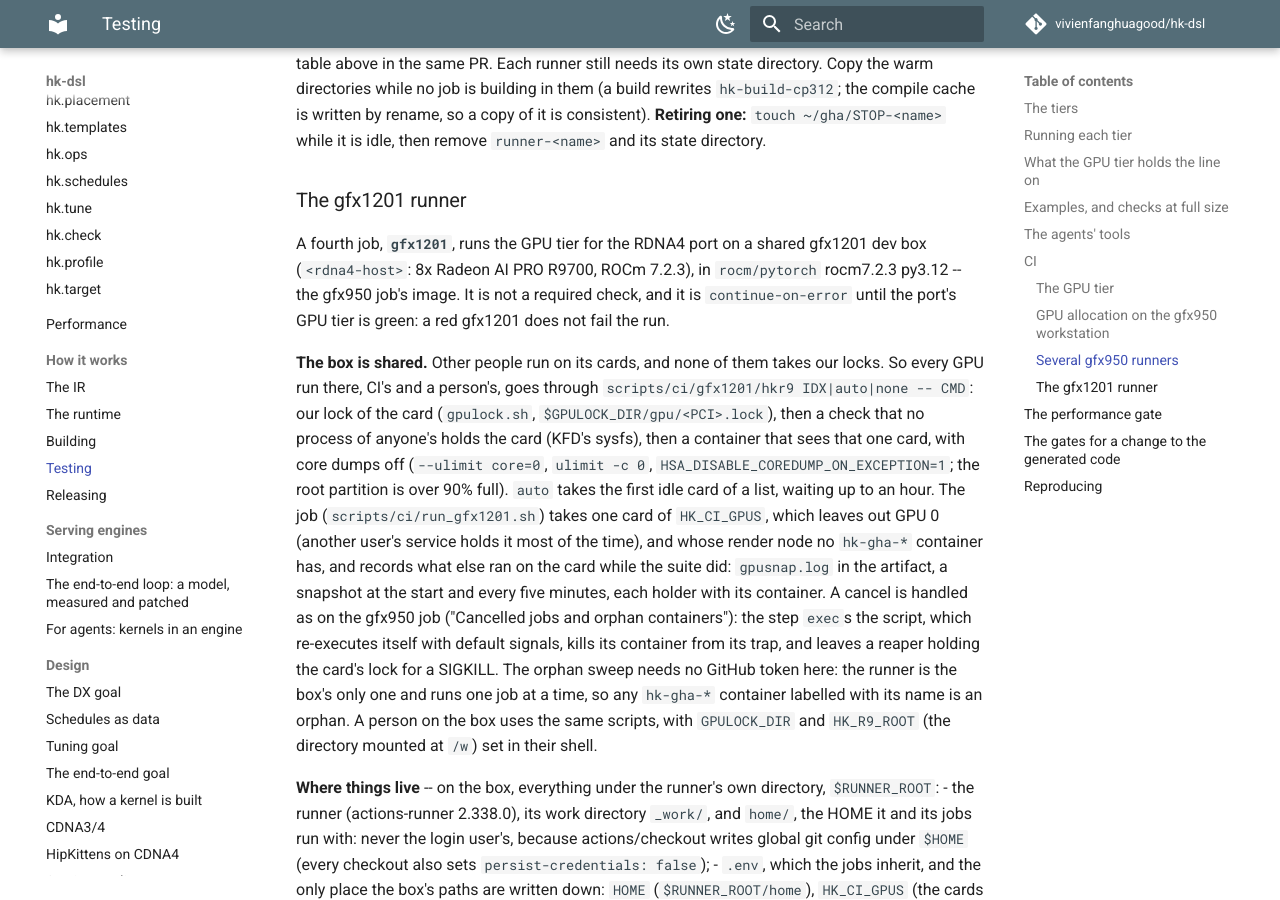
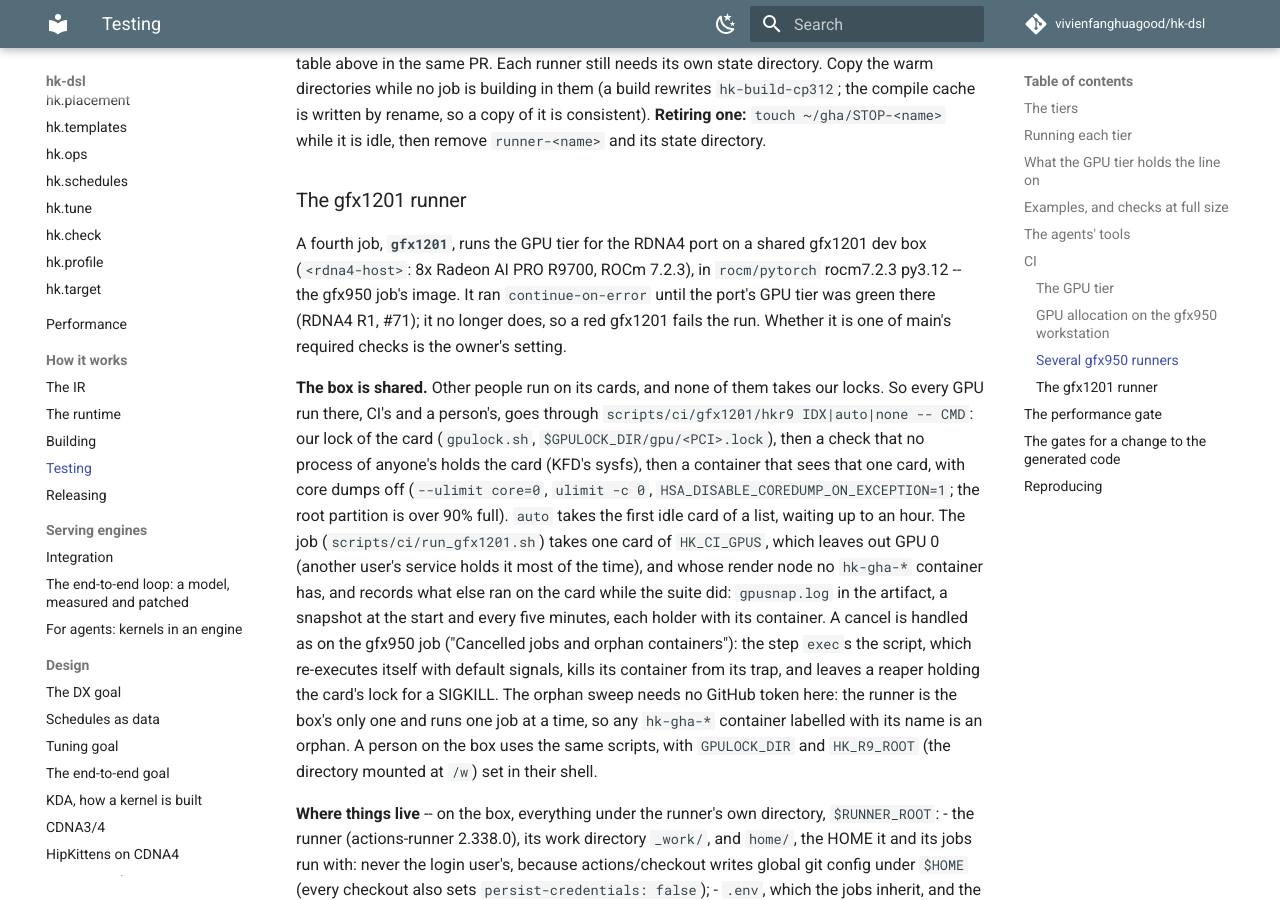
Before and after one commit to vivienfanghuagood/hk-dsl, an MkDocs documentation site: the page built from docs/testing.md, in a window 1280 px wide and 900 px high, scrolled down 10944 px. Built offline with MkDocs 1.6.1 and Material for MkDocs 9.7.7, drawn with Linux system fonts in a browser that asks for light colours; comment, search, counter and statistics services are not loaded.

Commit message:
gpu.yml: the gfx1201 job no longer continue-on-error (RDNA4 R2 done)
With R1 (#71) on main the gfx1201 GPU tier is green on the R9700 runner (917
passed, 0 failed, #67's run 40397124348), so a red gfx1201 now fails the run.
Making it one of main's required checks is the owner's setting.

Co-Authored-By: Claude <noreply@anthropic.com>

```diff
--- a/docs/testing.md
+++ b/docs/testing.md
@@ -551,9 +551,10 @@ then remove `runner-<name>` and its state directory.
 
 A fourth job, **`gfx1201`**, runs the GPU tier for the RDNA4 port on a shared
 gfx1201 dev box (`<rdna4-host>`: 8x Radeon AI PRO R9700, ROCm 7.2.3), in
-`rocm/pytorch` rocm7.2.3 py3.12 -- the gfx950 job's image. It is not a
-required check, and it is `continue-on-error` until the port's GPU tier is
-green: a red gfx1201 does not fail the run.
+`rocm/pytorch` rocm7.2.3 py3.12 -- the gfx950 job's image. It ran
+`continue-on-error` until the port's GPU tier was green there (RDNA4 R1, #71);
+it no longer does, so a red gfx1201 fails the run. Whether it is one of main's
+required checks is the owner's setting.
 
 **The box is shared.** Other people run on its cards, and none of them takes
 our locks. So every GPU run there, CI's and a person's, goes through
```
Also changed, not shown: CHANGELOG.md (+3 -0 lines), 1 other file.
